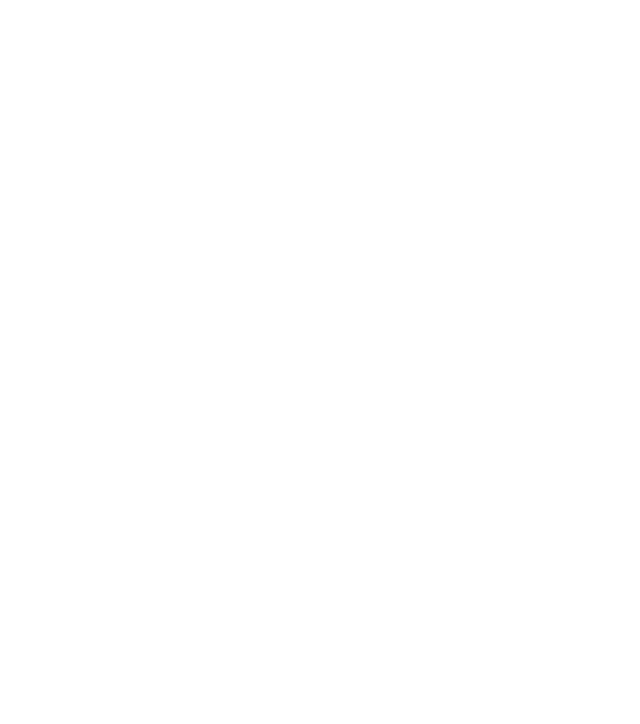
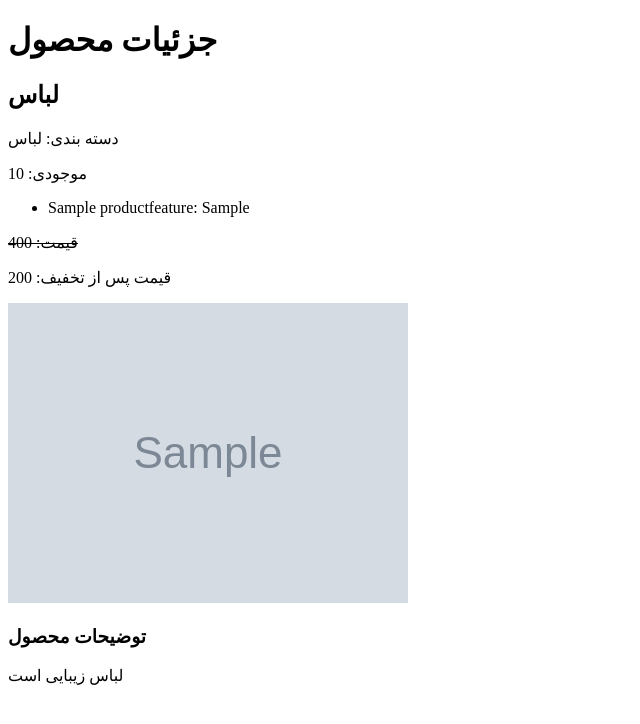
Before and after one commit to Mobin-Abbasi/djnago-shop, a Django app: a page that uses store/templates/shop/product_detail.html in a window 1280 px wide. Before the commit the part shown is empty. Shown: the top 724 px of the page, without its empty margins (0-640 px from the left). Run offline with Django 5.2, Linux system fonts and the light colour scheme; data comes from the database, SQL or seed files in the repository; tables that the repository leaves empty hold one stand-in row (values such as "Sample post"); grey boxes marked "Sample" are stand-in pictures.

Commit message:
written template code for product detail

```diff
--- a/store/templates/shop/product_detail.html
+++ b/store/templates/shop/product_detail.html
@@ -1,10 +1,37 @@
-<!DOCTYPE html>
-<html lang="en">
-<head>
-    <meta charset="UTF-8">
-    <title>Title</title>
-</head>
-<body>
+{% extends 'parent/base.html' %}
+{% load static %}
+{% block title %}product detail{% endblock %}
+{% block content %}
 
-</body>
-</html>
+    <div class="header">
+        <h1>جزئیات محصول</h1>
+    </div>
+    <div class="product-container">
+        <div class="product-detail">
+            <h2>{{ product.name }}</h2>
+            <p>دسته بندی: {{ product.category }}</p>
+            <p>موجودی: {{ product.inventory }}</p>
+            <ul>
+                {% for feature in product.features.all %}
+                    <li>{{ feature.name }}: {{ feature.value }}</li>
+                {% endfor %}
+            </ul>
+            {% if product.new_price %}
+                <del><p>قیمت: {{ product.price }}</p></del>
+                <p>قیمت پس از تخفیف: {{ product.new_price }}</p>
+            {% else %}
+                <p>قیمت: {{ product.price }}</p>
+            {% endif %}
+        </div>
+        <div class="product-image">
+            {% for img in product.images.all %}
+                <img src="{{ img.file.url }}">
+            {% endfor %}
+        </div>
+    </div>
+    <div class="product-description">
+        <h3>توضیحات محصول</h3>
+        <p>{{ product.description }}</p>
+    </div>
+
+{% endblock %}
```
